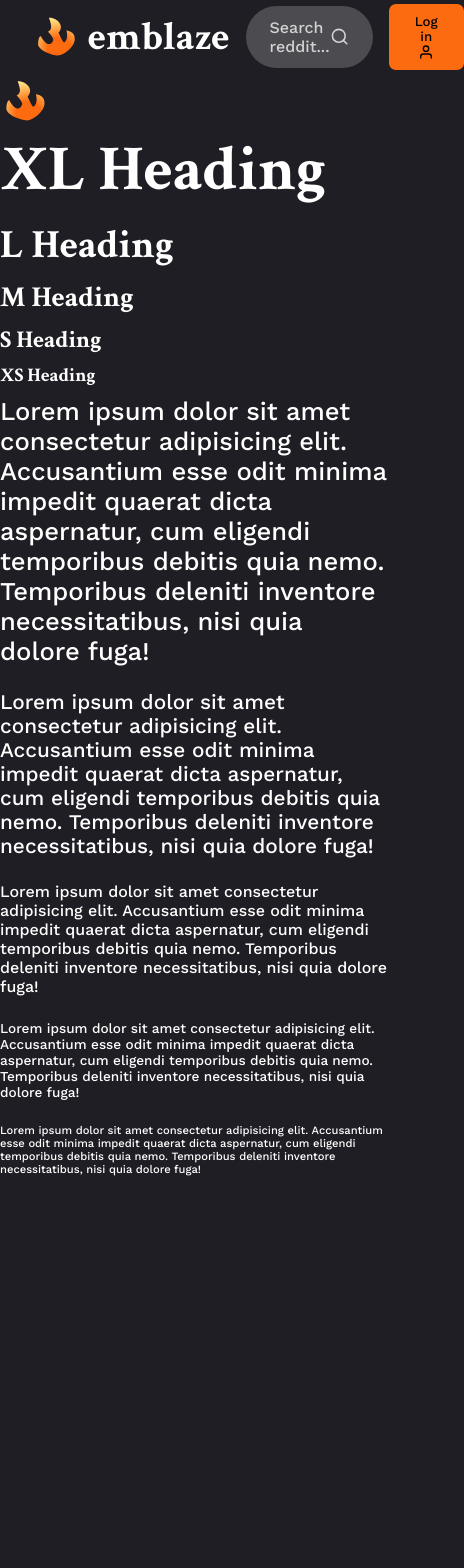
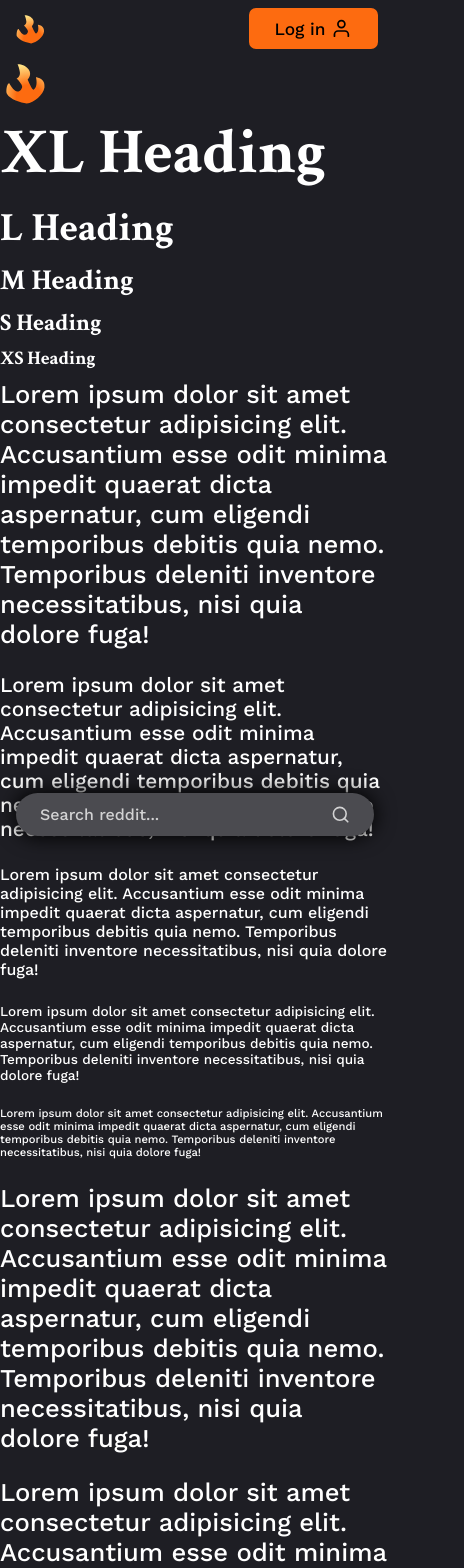
Before and after one commit to nicholas-roether/emblaze, a React (Create React App) app: page / in a window 390 px wide. Shown: the top 1568 px of the page, 464 px wide, since content can reach past the window. Before the commit the page ends 1200 px from the top, so only its background shows below. Built offline with nearby package versions, Linux system fonts and the light colour scheme.

Commit message:
Make stuff responsive

```diff
--- a/src/App.tsx
+++ b/src/App.tsx
@@ -46,6 +46,79 @@ function App(): JSX.Element {
 				temporibus debitis quia nemo. Temporibus deleniti inventore
 				necessitatibus, nisi quia dolore fuga!
 			</Paragraph>
+
+			<Paragraph size="xl">
+				Lorem ipsum dolor sit amet consectetur adipisicing elit. Accusantium
+				esse odit minima impedit quaerat dicta aspernatur, cum eligendi
+				temporibus debitis quia nemo. Temporibus deleniti inventore
+				necessitatibus, nisi quia dolore fuga!
+			</Paragraph>
+			<Paragraph size="xl">
+				Lorem ipsum dolor sit amet consectetur adipisicing elit. Accusantium
+				esse odit minima impedit quaerat dicta aspernatur, cum eligendi
+				temporibus debitis quia nemo. Temporibus deleniti inventore
+				necessitatibus, nisi quia dolore fuga!
+			</Paragraph>
+			<Paragraph size="xl">
+				Lorem ipsum dolor sit amet consectetur adipisicing elit. Accusantium
+				esse odit minima impedit quaerat dicta aspernatur, cum eligendi
+				temporibus debitis quia nemo. Temporibus deleniti inventore
+				necessitatibus, nisi quia dolore fuga!
+			</Paragraph>
+			<Paragraph size="xl">
+				Lorem ipsum dolor sit amet consectetur adipisicing elit. Accusantium
+				esse odit minima impedit quaerat dicta aspernatur, cum eligendi
+				temporibus debitis quia nemo. Temporibus deleniti inventore
+				necessitatibus, nisi quia dolore fuga!
+			</Paragraph>
+			<Paragraph size="xl">
+				Lorem ipsum dolor sit amet consectetur adipisicing elit. Accusantium
+				esse odit minima impedit quaerat dicta aspernatur, cum eligendi
+				temporibus debitis quia nemo. Temporibus deleniti inventore
+				necessitatibus, nisi quia dolore fuga!
+			</Paragraph>
+			<Paragraph size="xl">
+				Lorem ipsum dolor sit amet consectetur adipisicing elit. Accusantium
+				esse odit minima impedit quaerat dicta aspernatur, cum eligendi
+				temporibus debitis quia nemo. Temporibus deleniti inventore
+				necessitatibus, nisi quia dolore fuga!
+			</Paragraph>
+			<Paragraph size="xl">
+				Lorem ipsum dolor sit amet consectetur adipisicing elit. Accusantium
+				esse odit minima impedit quaerat dicta aspernatur, cum eligendi
+				temporibus debitis quia nemo. Temporibus deleniti inventore
+				necessitatibus, nisi quia dolore fuga!
+			</Paragraph>
+			<Paragraph size="xl">
+				Lorem ipsum dolor sit amet consectetur adipisicing elit. Accusantium
+				esse odit minima impedit quaerat dicta aspernatur, cum eligendi
+				temporibus debitis quia nemo. Temporibus deleniti inventore
+				necessitatibus, nisi quia dolore fuga!
+			</Paragraph>
+			<Paragraph size="xl">
+				Lorem ipsum dolor sit amet consectetur adipisicing elit. Accusantium
+				esse odit minima impedit quaerat dicta aspernatur, cum eligendi
+				temporibus debitis quia nemo. Temporibus deleniti inventore
+				necessitatibus, nisi quia dolore fuga!
+			</Paragraph>
+			<Paragraph size="xl">
+				Lorem ipsum dolor sit amet consectetur adipisicing elit. Accusantium
+				esse odit minima impedit quaerat dicta aspernatur, cum eligendi
+				temporibus debitis quia nemo. Temporibus deleniti inventore
+				necessitatibus, nisi quia dolore fuga!
+			</Paragraph>
+			<Paragraph size="xl">
+				Lorem ipsum dolor sit amet consectetur adipisicing elit. Accusantium
+				esse odit minima impedit quaerat dicta aspernatur, cum eligendi
+				temporibus debitis quia nemo. Temporibus deleniti inventore
+				necessitatibus, nisi quia dolore fuga!
+			</Paragraph>
+			<Paragraph size="xl">
+				Lorem ipsum dolor sit amet consectetur adipisicing elit. Accusantium
+				esse odit minima impedit quaerat dicta aspernatur, cum eligendi
+				temporibus debitis quia nemo. Temporibus deleniti inventore
+				necessitatibus, nisi quia dolore fuga!
+			</Paragraph>
 		</ThemeProvider>
 	);
 }
--- a/src/components/lib/button.tsx
+++ b/src/components/lib/button.tsx
@@ -43,7 +43,14 @@ function Button({ variant = "primary", children, css, ...props }: ButtonProps) {
 				}
 			}}
 		>
-			<Text css={{ color: theme.colors.onPrimary }}>{children}</Text>
+			<Text
+				size="l"
+				css={{
+					color: theme.colors.onPrimary
+				}}
+			>
+				{children}
+			</Text>
 		</button>
 	);
 }
--- a/src/components/lib/utils/Breakpoint.tsx
+++ b/src/components/lib/utils/Breakpoint.tsx
@@ -1,10 +1,10 @@
-import { useTheme } from "@emotion/react";
+import { CSSObject, useTheme } from "@emotion/react";
 import { Size } from "../../../theme";
 import { BasePropsWithChildren } from "../../../utils/types";
 
 interface BreakpointProps extends BasePropsWithChildren<HTMLDivElement> {
-	above: Size;
-	below: Size;
+	above?: Size;
+	below?: Size;
 }
 
 function Breakpoint({
@@ -15,15 +15,13 @@ function Breakpoint({
 	...props
 }: BreakpointProps): JSX.Element {
 	const theme = useTheme();
+	const styles: CSSObject = {};
+	if (above) styles[theme.media.below(above)] = { display: "none" };
+	if (below) styles[theme.media.above(below)] = { display: "none" };
 	return (
 		<div
 			css={{
-				[theme.media.below(above)]: {
-					display: "none"
-				},
-				[theme.media.above(below)]: {
-					display: "none"
-				},
+				...styles,
 				...css
 			}}
 			{...props}
--- a/src/components/page/SearchBar.tsx
+++ b/src/components/page/SearchBar.tsx
@@ -16,7 +16,17 @@ function SearchBar(): JSX.Element {
 				cursor: "text",
 				userSelect: "none",
 				backgroundColor: theme.colors.background[600],
-				borderRadius: "100000px"
+				borderRadius: "100000px",
+
+				[theme.media.below("s")]: {
+					position: "fixed",
+					bottom: theme.spacing(2),
+					left: theme.spacing(4),
+					right: theme.spacing(4),
+					maxWidth: theme.spacing(100),
+					boxShadow: "0 0 20px 1px #000",
+					margin: "auto"
+				}
 			}}
 		>
 			<Text
--- a/src/components/page/TopBar.tsx
+++ b/src/components/page/TopBar.tsx
@@ -1,6 +1,8 @@
 import { useTheme } from "@emotion/react";
+import { useEffect, useState } from "react";
 import Icon from "../../assets/Icon";
 import Heading from "../lib/typography/Heading";
+import Breakpoint from "../lib/utils/Breakpoint";
 import SearchBar from "./SearchBar";
 import UserSection from "./UserSection";
 
@@ -12,25 +14,54 @@ function Logo(): JSX.Element {
 				display: "inline-flex"
 			}}
 		>
-			<Icon css={{ width: "48px", height: "48px" }} />
-			<Heading size="l" gutter={false} css={{ marginLeft: theme.spacing(2) }}>
-				emblaze
-			</Heading>
+			<Icon
+				css={{
+					width: "36px",
+					height: "36px",
+
+					[theme.media.above("s")]: {
+						width: "48px",
+						height: "48px"
+					}
+				}}
+			/>
+			<Breakpoint above="l">
+				<Heading size="l" gutter={false} css={{ marginLeft: theme.spacing(2) }}>
+					emblaze
+				</Heading>
+			</Breakpoint>
 		</span>
 	);
 }
 
 function TopBar(): JSX.Element {
 	const theme = useTheme();
+	const [floating, setFloating] = useState(false);
+
+	useEffect(() => {
+		window.addEventListener("scroll", () => {
+			setFloating(window.scrollY !== 0);
+		});
+	}, []);
+
 	return (
 		<section
 			role="banner"
 			css={{
+				position: "sticky",
+				top: 0,
 				display: "flex",
 				alignItems: "center",
 				justifyContent: "space-between",
-				columnGap: theme.spacing(4),
-				padding: theme.spacing(1, 8)
+				columnGap: theme.spacing(6),
+				padding: theme.spacing(2, 3),
+				background: theme.colors.background[500],
+				boxShadow: floating ? "0 0 24px #000" : "none",
+
+				[theme.media.above("m")]: {
+					paddingLeft: theme.spacing(8),
+					paddingRight: theme.spacing(8)
+				}
 			}}
 		>
 			<Logo />
```
